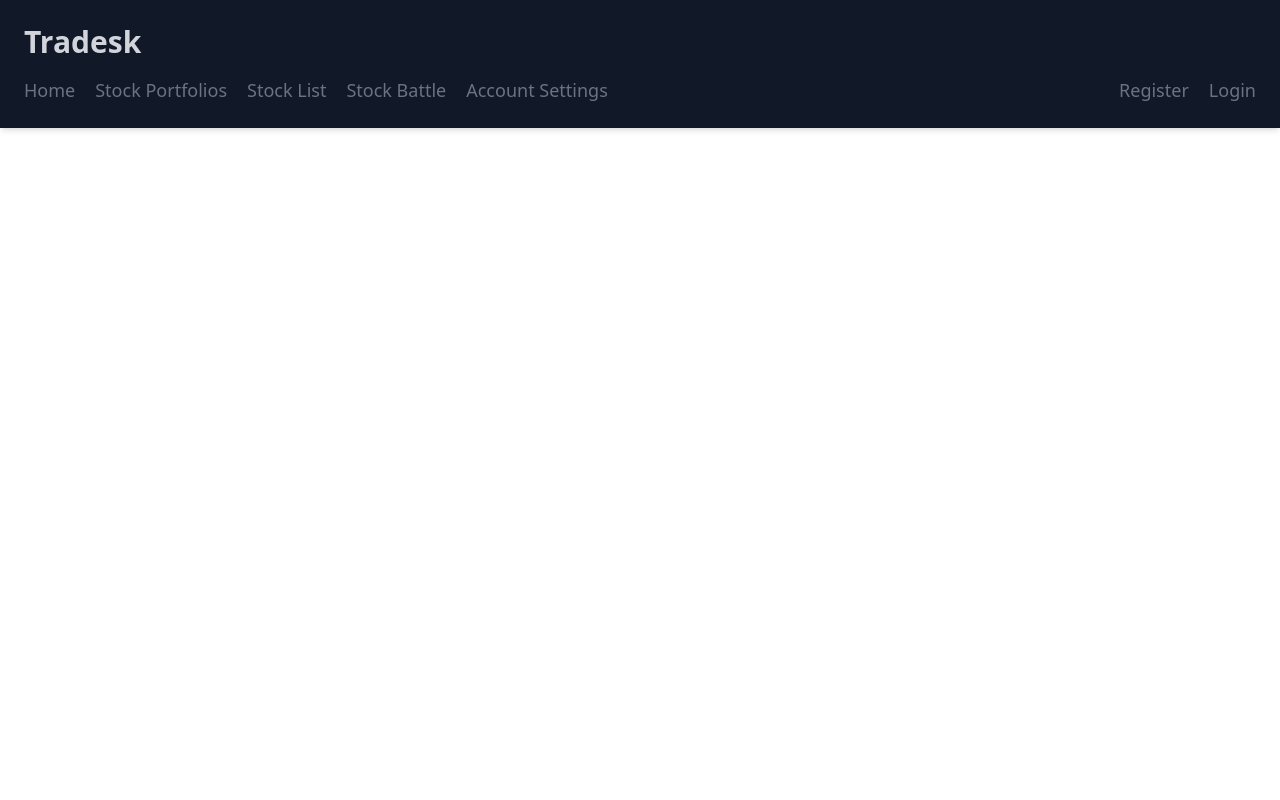
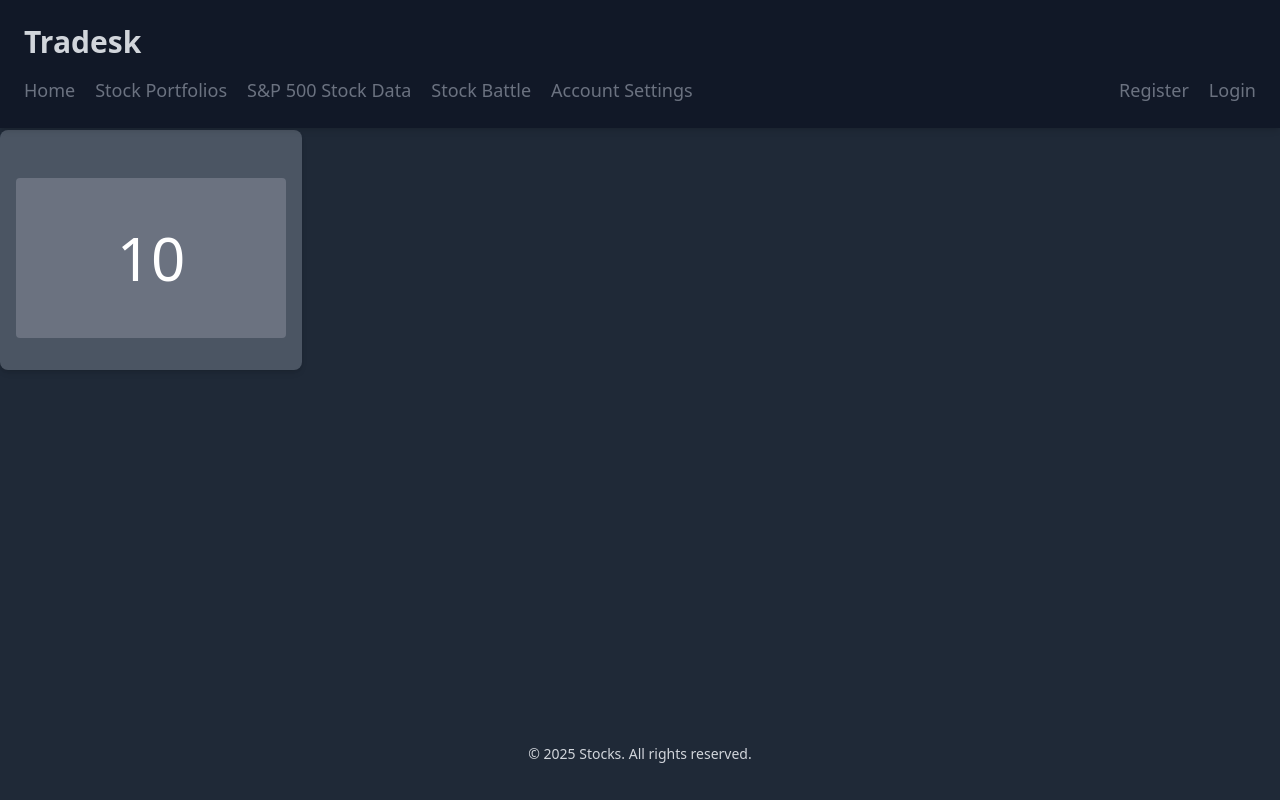
Before and after one commit to esokul007/JEWZ__jacobl143_ethans175_yinweiz_ziyadh2, a Flask app: template app/templates/stock_list.html in a window 1280 px wide. Run offline with Flask 3, Linux system fonts and the light colour scheme; the template is opened without the code that fills it: most values are stand-ins (such as "Sample title", 1, 10 or a date in 2020); some libraries are stand-ins or nearby versions.

Commit message:
css changes

```diff
--- a/app/templates/stock_list.html
+++ b/app/templates/stock_list.html
@@ -8,7 +8,7 @@
    <script src="https://cdn.jsdelivr.net/npm/apexcharts"></script>
    <link rel="stylesheet" href="static/css/styles.css">
 </head>
-<body class="bg-white text-black min-h-screen flex flex-col">
+<body class="bg-gray-800 text-gray-300 min-h-screen flex flex-col">
 <!-- Header -->
 <header class="bg-gray-900 p-6 shadow-md fixed top-0 w-full">
   <!-- Header Section -->
@@ -23,7 +23,7 @@
     <div class="flex items-center space-x-5">
       <a href="/" class="text-lg text-gray-500 hover:text-gray-300">Home</a>
       <a href="/portfolio" class="text-lg text-gray-500 hover:text-gray-300">Stock Portfolios</a>
-      <a href="/stock_list" class="text-lg text-gray-500 hover:text-gray-300">Stock List</a>
+      <a href="/stock_list" class="text-lg text-gray-500 hover:text-gray-300">S&P 500 Stock Data</a>
       <a href="/battle" class="text-lg text-gray-500 hover:text-gray-300">Stock Battle</a>
       <button onclick="toggleHidden('settings')" class="text-lg text-gray-500 hover:text-gray-300">Account Settings</button>
     </div>
@@ -41,14 +41,14 @@
 </header>
 
    <!-- Main Content -->
-   <main>
-   <div class="grid grid-cols-4 gap-4">
+   <main class="mt-[130px]">
+     <div class="grid grid-cols-1 sm:grid-cols-2 md:grid-cols-3 lg:grid-cols-4 gap-6">
        {% for stock in stockNames %}
-     <div>
-<form action="/stock_list" method="POST" class="space-y-4">
+         <div class="bg-gray-600 h-60 shadow-md rounded-lg p-4 flex flex-col items-center justify-center">
+           <form action="/stock_list" method="POST" class="space-y-4 w-full text-center">
              <input type="hidden" name="stock" value="{{ stock }}">
              <input type="hidden" name="trigger" value="True">
-    <button type="submit" class="bg-blue-600 hover:bg-blue-700 text-white py-2 px-4 rounded">
+             <button type="submit" class="text-6xl bg-gray-500 h-40 hover:bg-gray-400 text-white py-2 px-4 rounded w-full">
                {{ stock }}
              </button>
            </form>
@@ -90,8 +90,8 @@
    </div>
 
    <!-- Footer -->
-   <footer class="bg-gray-300 p-4 text-center">
-      <p class="text-gray-700 text-sm">&copy; 2025 Stocks. All rights reserved.</p>
+   <footer class="fixed bottom-0 w-full bg-gray-800 p-4 text-center">
+      <p class="text-gray-300 text-sm mb-5">&copy; 2025 Stocks. All rights reserved.</p>
    </footer>
 
    <script>
```
Also changed, not shown: app/templates/battle.html (+4 -4 lines), app/templates/home.html (+6 -8 lines), app/templates/portfolio.html (+5 -4 lines), app/stock.db. Lines whose indentation alone changed are shown as unchanged.
